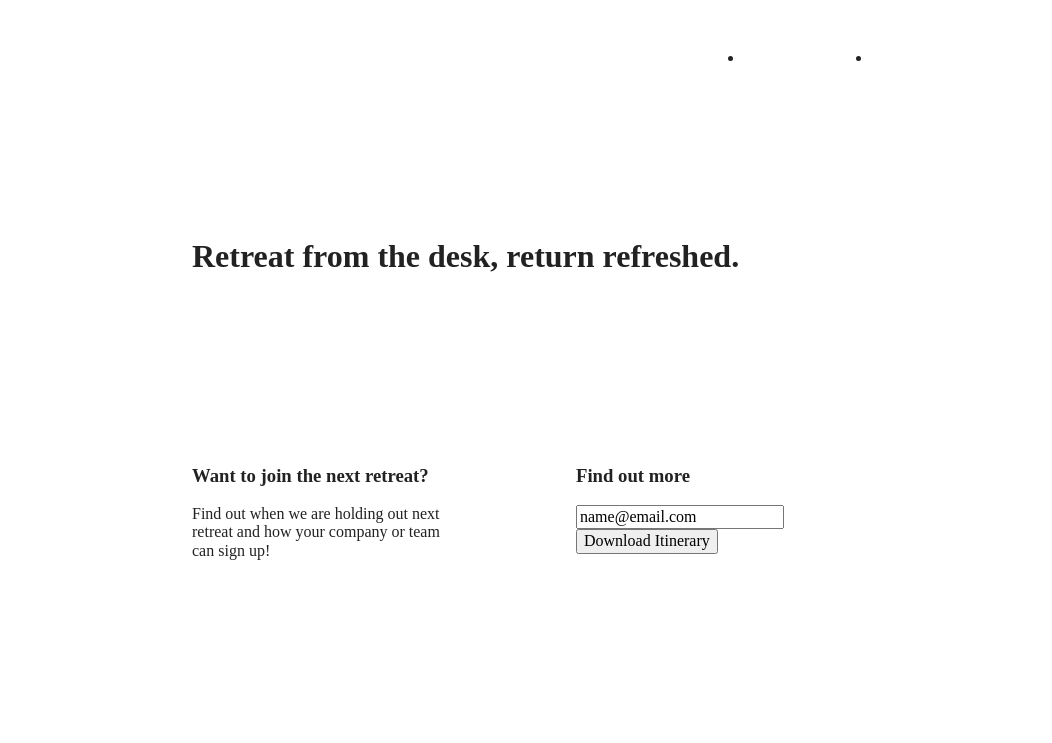
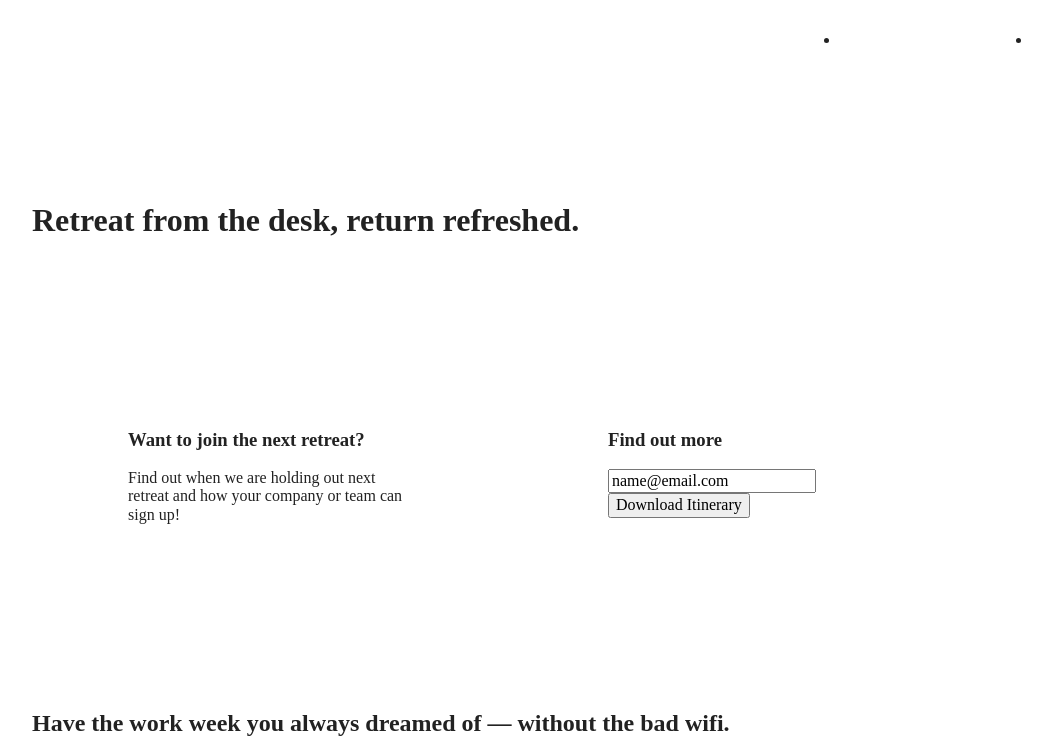
Before and after one commit to amitchouguleack/unplugged1, a website built with Parcel: page index.html in a window 1280 px wide. Shown: the top 743 px of the page, without its empty margins (128-1180 px from the left). Built offline with nearby package versions, Linux system fonts and the light colour scheme; files whose address does not match are found by name.

Commit message:
changes in desktop queries

```diff
--- a/css/main.css
+++ b/css/main.css
@@ -451,6 +451,62 @@
    /* About page*/
   }
 
+  @media only screen and (min-width:1200px) {
+    /*Desktop styles here*/
+
+    /*General styles*/
+
+    .content-wrapper {
+      max-width: 960px;
+    }
+
+    /*Header*/
+    header {
+     padding: 15px 0;
+    }
+
+    /*Hero*/
+    .hero-area h1 {
+      width: 80%;
+    }
+
+    /*Aside*/
+    aside .content-wrapper {
+      justify-content: space-around;
+    }
+
+    aside .content-wrapper .form-description, aside .content-wrapper .form {
+      width: 30%;
+    }
+
+    /*Features*/
+
+    .features h2 {
+      width: 90%;
+    }
+
+    .features article {
+     flex-basis: 33%;
+    }
+
+    /*Reviews*/
+    .reviews article div {
+     width: 42%;
+    }
+
+    /*About page*/
+
+    .mission h2, .contact-section .content-wrapper h2 {
+      width: 95%;
+    }
+
+    /*Faq page*/
+
+    .faq h2 {
+     width: 100%;
+    }
+  }
+
   /* ==========================================================================
      Print styles.
      Inlined to avoid the additional HTTP request:
```
